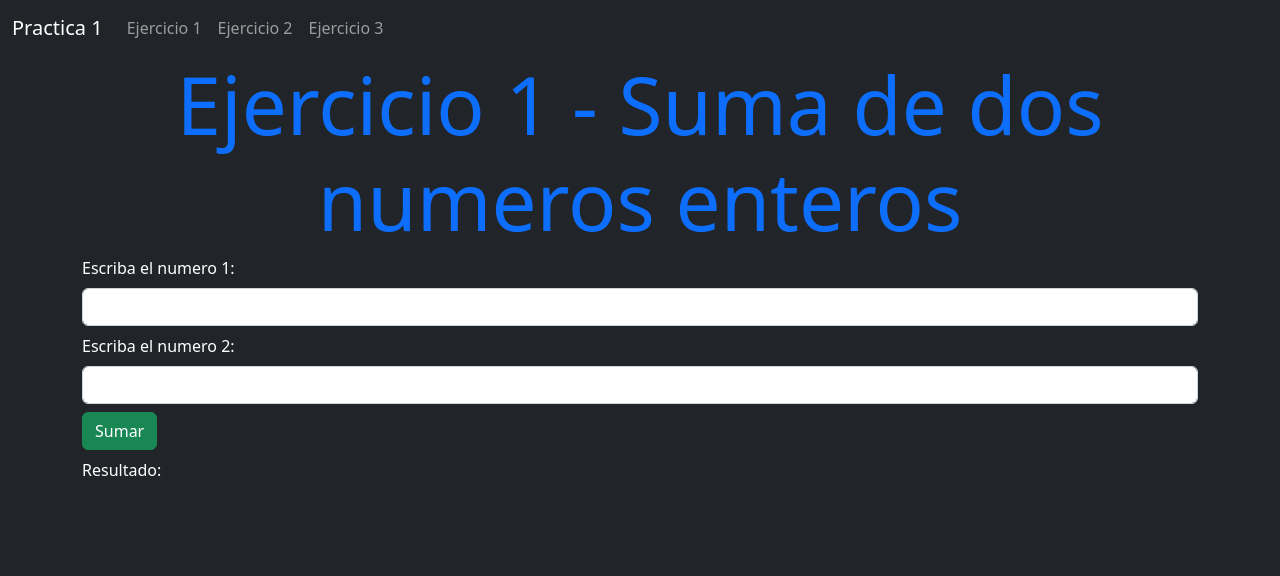
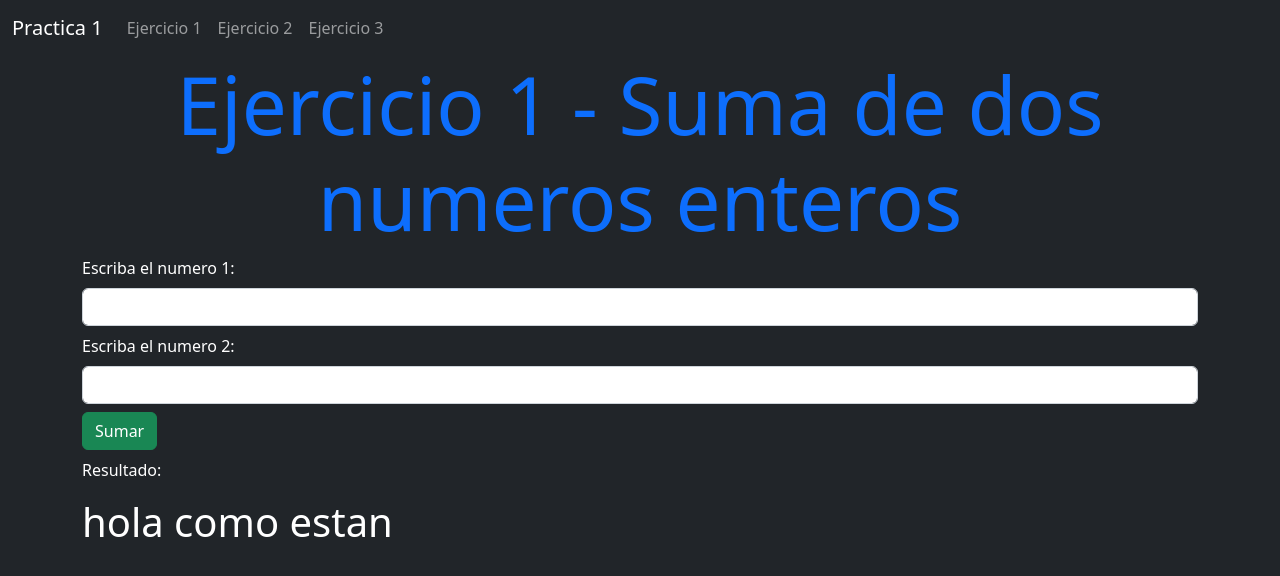
Before and after one commit to cesmarLopmar/practicaweb1, a plain HTML site: page index.html in a window 1280 px wide. Drawn offline with Linux system fonts and the light colour scheme.

Commit message:
cambios en el h1

```diff
--- a/index.html
+++ b/index.html
@@ -59,7 +59,9 @@
 
         <!-- Contenedor del Ejercicio 2 -->
         <div class="container" id="ej2">
-
+            <h1>
+                hola como estan
+            </h1>
         </div>
 
         <!-- Contenedor del Ejericio 3 -->
```
